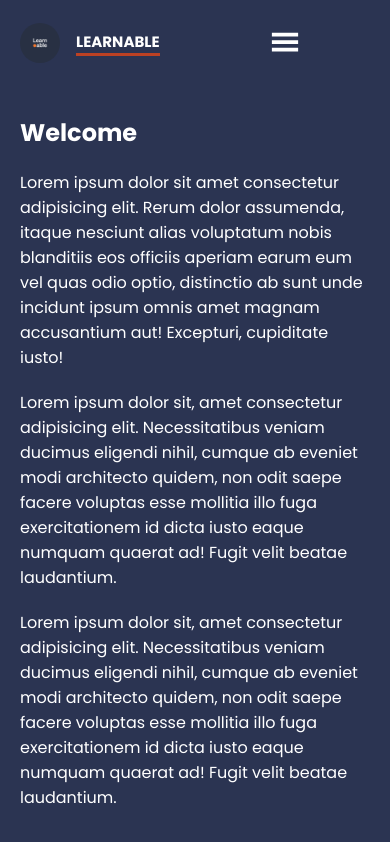
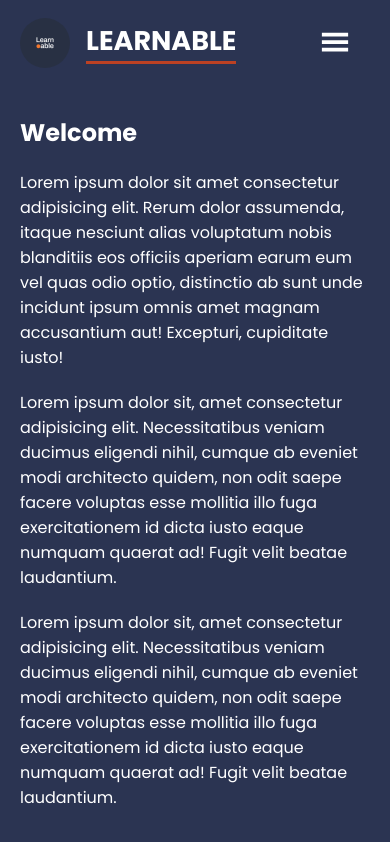
Before and after one commit to Nky237/LeaderBoard, a React (Vite) app: page / in a window 390 px wide. Shown: the top 842 px of the page. Built offline with nearby package versions, Linux system fonts and the light colour scheme.

Commit message:
made it responsive

```diff
--- a/src/index.css
+++ b/src/index.css
@@ -169,12 +169,9 @@ form label span {
   .ham{
     display: block;
     padding-top: 10px;
-    margin-right: 70px;
+    margin-right: 20px;
     font-size: 30px;
     z-index: 10;
-  }
-  .Navy{
-    position: fixed;
   }
   .Navy ul{
     display: none;
@@ -199,11 +196,11 @@ form label span {
   }
 
   .logo h1{
-    font-size: 15px;
+    font-size: 27px;
   }
   .logo img{
-    height: 40px;
-    width: 40px;
+    height: 50px;
+    width: 50px;
   }
 
   form{
```
